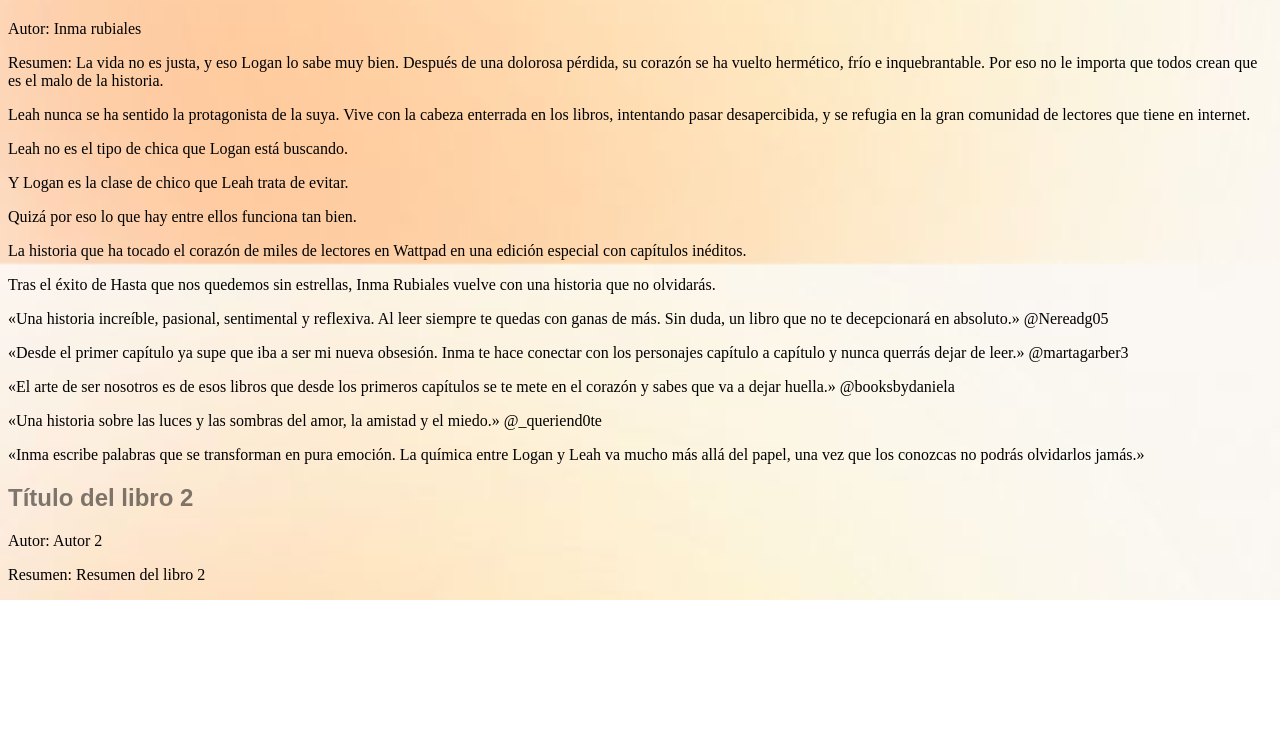
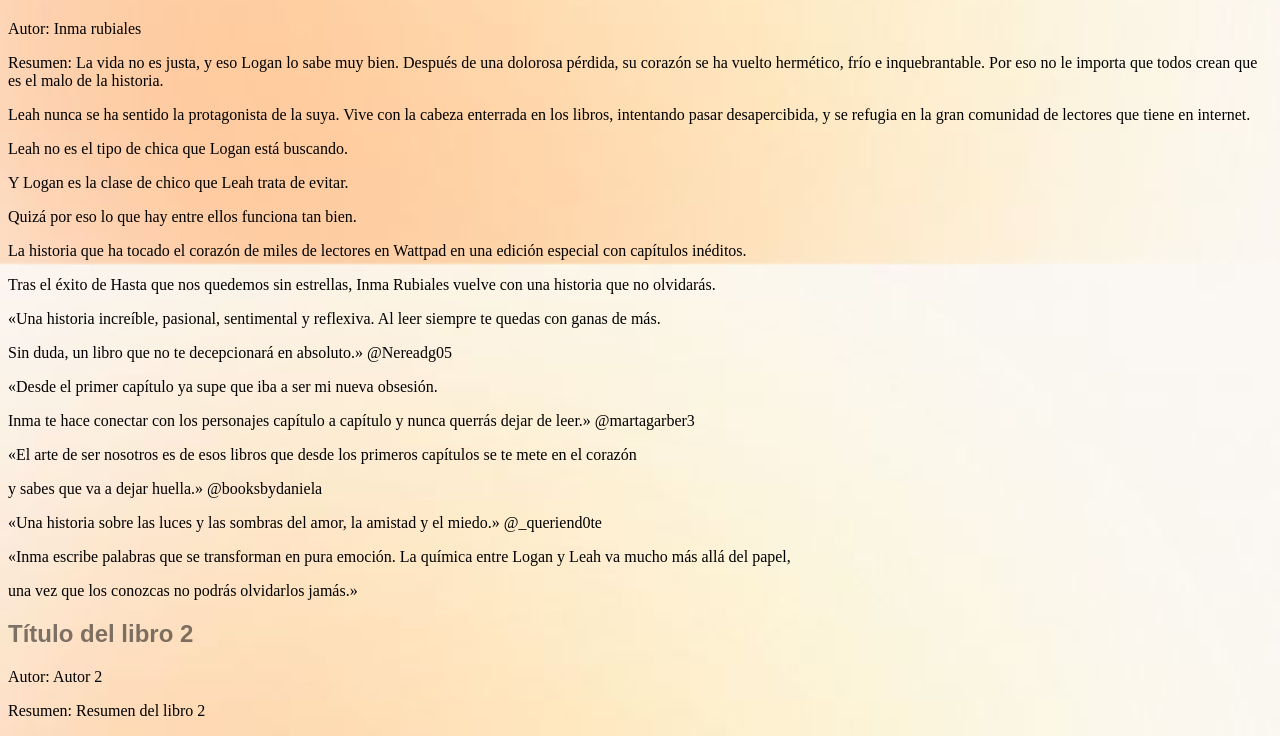
Before and after one commit to catalinavivanco/prueba, a plain HTML site: page index.html in a window 1280 px wide. Shown: the part 739-1475 px from the top of the page. Before the commit the page ends 1339 px from the top, so only its background shows below. Drawn offline with Linux system fonts and the light colour scheme.

Commit message:
mas parrafo

```diff
--- a/index.html
+++ b/index.html
@@ -28,15 +28,23 @@
 
              <p>  Tras el éxito de Hasta que nos quedemos sin estrellas, Inma Rubiales vuelve con una historia que no olvidarás. </p>
 
-               <p> «Una historia increíble, pasional, sentimental y reflexiva. Al leer siempre te quedas con ganas de más. Sin duda, un libro que no te decepcionará en absoluto.» @Nereadg05 </p>
+               <p> «Una historia increíble, pasional, sentimental y reflexiva. Al leer siempre te quedas con ganas de más. </p>
 
-              <p> «Desde el primer capítulo ya supe que iba a ser mi nueva obsesión. Inma te hace conectar con los personajes capítulo a capítulo y nunca querrás dejar de leer.» @martagarber3 </p>
+                <p> Sin duda, un libro que no te decepcionará en absoluto.» @Nereadg05 </p>
 
-              <p>  «El arte de ser nosotros es de esos libros que desde los primeros capítulos se te mete en el corazón y sabes que va a dejar huella.» @booksbydaniela </p>
+              <p> «Desde el primer capítulo ya supe que iba a ser mi nueva obsesión. </p>
+
+            <p> Inma te hace conectar con los personajes capítulo a capítulo y nunca querrás dejar de leer.» @martagarber3 </p>
+
+              <p>  «El arte de ser nosotros es de esos libros que desde los primeros capítulos se te mete en el corazón </p>
+
+             <p>y sabes que va a dejar huella.» @booksbydaniela </p>
 
               <p> «Una historia sobre las luces y las sombras del amor, la amistad y el miedo.» @_queriend0te </p>
 
-              <p>  «Inma escribe palabras que se transforman en pura emoción. La química entre Logan y Leah va mucho más allá del papel, una vez que los conozcas no podrás olvidarlos jamás.» </p>
+              <p>  «Inma escribe palabras que se transforman en pura emoción. La química entre Logan y Leah va mucho más allá del papel, </p>
+
+                <p>una vez que los conozcas no podrás olvidarlos jamás.» </p>
 
         <h2>Título del libro 2</h2>
              <p>Autor: Autor 2</p>
```
